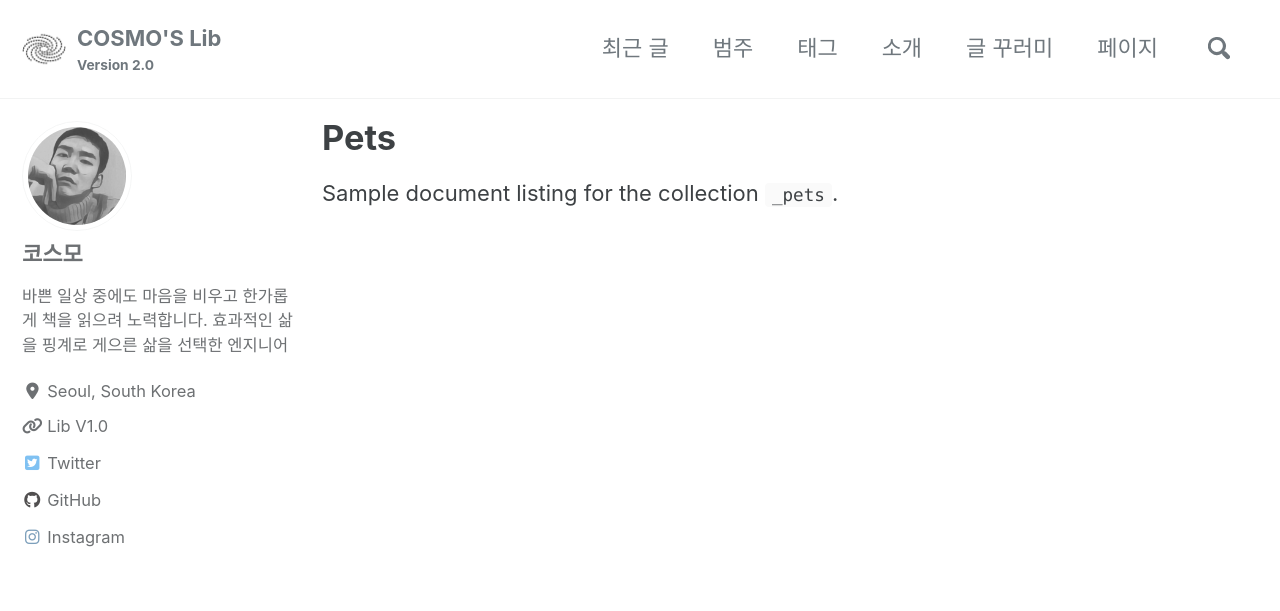
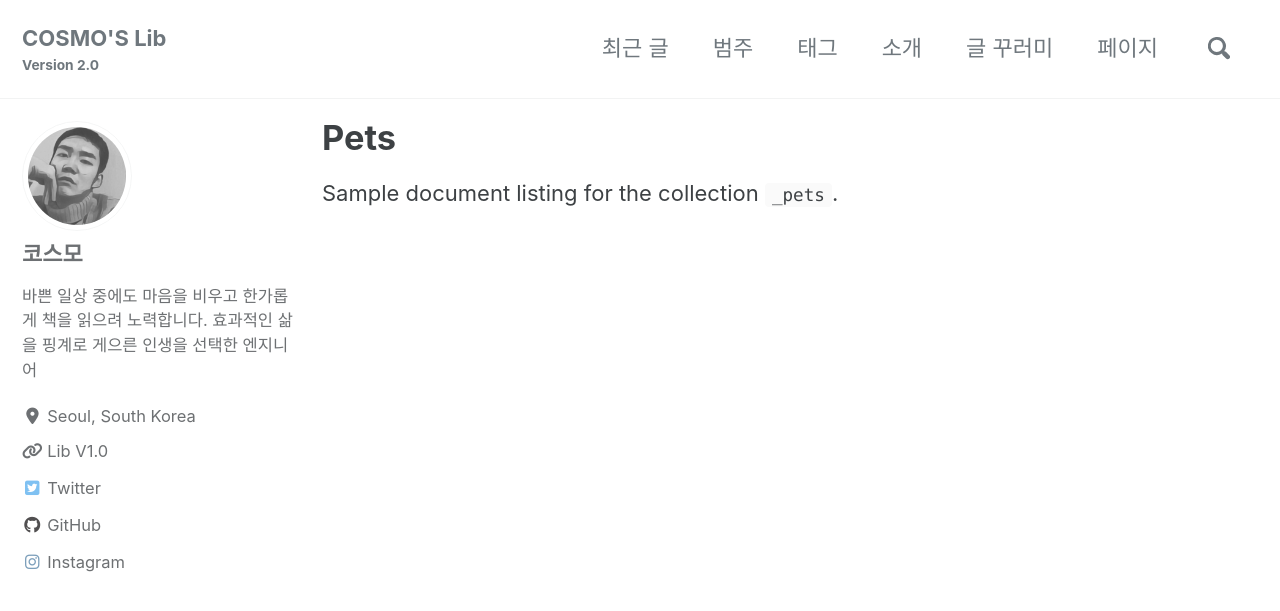
Before and after one commit to deftone2000/cosmo-s-archive, a Jekyll site: the page built from _pages/pets.md, in a window 1280 px wide and 900 px high. Shown: the top 611 px of the window. Built offline with Jekyll 4.4.1, drawn with Linux system fonts in a browser that asks for light colours; cached includes are drawn as plain includes; nearby versions of some CDN libraries; comment, search, counter and statistics services are not loaded; a style sheet for code colours, icons or effects is not loaded.

Commit message:
no message

```diff
--- a/_config.yml
+++ b/_config.yml
@@ -22,7 +22,7 @@ url                      : https://deftone2000.github.io # the base hostname & p
 baseurl                  : "/cosmos-archive" # the subpath of your site, e.g. "/blog"
 repository               : "deftone2000/cosmos-archive"
 teaser                   : "/assets/images/teaser-image.jpg" # path of fallback teaser image, e.g. "/assets/images/500x300.png"
-logo                     : "/assets/images/apple-touch-icon.png" # path of logo image to display in the masthead, e.g. "/assets/images/88x88.png"
+logo                     : # "/assets/images/apple-touch-icon.png" # path of logo image to display in the masthead, e.g. "/assets/images/88x88.png"
 masthead_title           : # overrides the website title displayed in the masthead, use " " for no title
 # breadcrumbs            : false # true, false (default)
 words_per_minute         : 120
@@ -92,7 +92,7 @@ analytics:
 author:
   name             : *name # *name is a YAML reference pointing to the &anchor earlier
   avatar           : "/assets/images/jungsoo-lim-photo.jpg"
-  bio              : "바쁜 일상 중에도 마음을 비우고 한가롭게 책을 읽으려 노력합니다. 효과적인 삶을 핑계로 게으른 삶을 선택한 엔지니어"
+  bio              : "바쁜 일상 중에도 마음을 비우고 한가롭게 책을 읽으려 노력합니다. 효과적인 삶을 핑계로 게으른 인생을 선택한 엔지니어"
   location         : "Seoul, South Korea"
   links:
     - label: "Lib V1.0"
```
